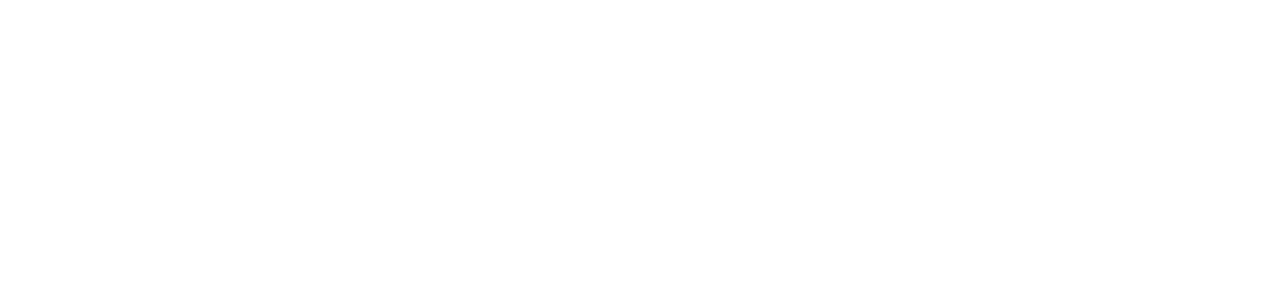
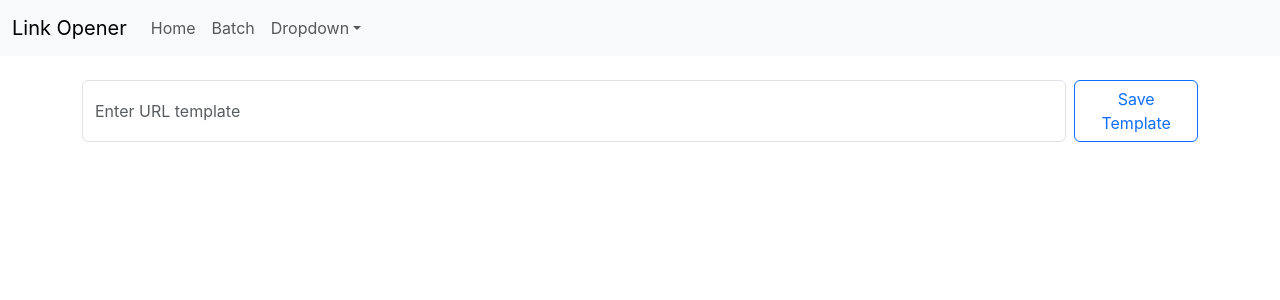
Before and after one commit to Praveen5512/LinkOpener, a React (Create React App) app: page /#/home in a window 1280 px wide. Before the commit this address had no page. Shown: the top 300 px of the page. Built offline with nearby package versions, Linux system fonts and the light colour scheme.

Commit message:
Added batching feature

```diff
--- a/src/App.js
+++ b/src/App.js
@@ -1,17 +1,19 @@
-import { BrowserRouter, Routes, Route } from "react-router-dom";
+import { HashRouter, Routes, Route } from "react-router-dom";
 import Home from "./Home";
+import Header from "./Header";
 
 import Batching from "./components/Batching";
 
 function App() {
   return (
     <div className="App">
-      <BrowserRouter>
+      <HashRouter>
+        <Header />
         <Routes>
-          <Route path="/LinkOpener" element={<Home />} />
-          <Route path="/LinkOpener/batching" element={<Batching />} />
+          <Route path="/home" element={<Home />} />
+          <Route exact path="/batching" element={<Batching />} />
         </Routes>
-      </BrowserRouter>
+      </HashRouter>
     </div>
   );
 }
--- a/src/Header.js
+++ b/src/Header.js
@@ -12,7 +12,7 @@ function Header() {
         <Navbar.Collapse id="basic-navbar-nav">
           <Nav className="me-auto">
             <Nav.Link href="#home">Home</Nav.Link>
-            <Nav.Link href="/LinkOpener/batching">Batch</Nav.Link>
+            <Nav.Link href="#batching">Batch</Nav.Link>
             <NavDropdown title="Dropdown" id="basic-nav-dropdown">
               <NavDropdown.Item href="#action/3.1">Action</NavDropdown.Item>
               <NavDropdown.Item href="#action/3.2">
--- a/src/Home.js
+++ b/src/Home.js
@@ -1,4 +1,4 @@
-import Header from "./Header";
+
 import { useState, useRef, useEffect } from "react";
 import Tab from "react-bootstrap/Tab";
 import Tabs from "react-bootstrap/Tabs";
@@ -204,7 +204,7 @@ Home = () => {
 
   return (
     <div className="container-fluid">
-      <Header />
+
 
       <div className="container mt-4">
         {/* URL INPUT */}
```
